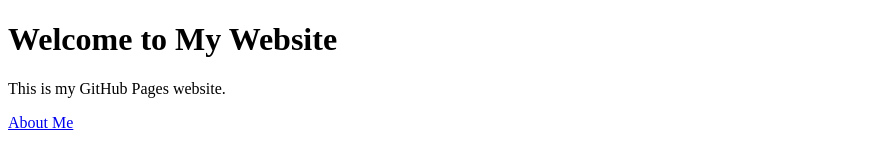
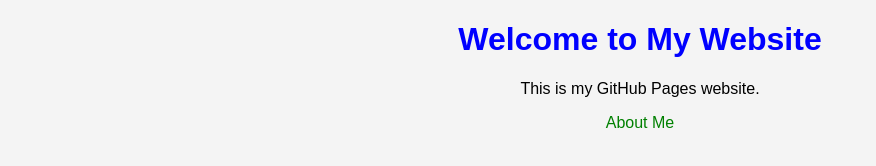
Before and after one commit to Shivsurya-p/Shivsurya-p, a plain HTML site: page index.html in a window 1280 px wide. Shown: the whole page, without its empty margins (0-876 px from the left). Drawn offline with Linux system fonts and the light colour scheme.

Commit message:
Update index.html

```diff
--- a/index.html
+++ b/index.html
@@ -4,7 +4,26 @@
     <meta charset="UTF-8">
     <meta name="viewport" content="width=device-width, initial-scale=1.0">
     <title>My Website</title>
-<link rel="stylesheet" href="style.css">
+    <style>
+        body {
+            font-family: Arial, sans-serif;
+            text-align: center;
+            background-color: #f4f4f4;
+        }
+
+        h1 {
+            color: blue;
+        }
+
+        a {
+            color: green;
+            text-decoration: none;
+        }
+
+        a:hover {
+            text-decoration: underline;
+        }
+    </style>
 </head>
 <body>
     <h1>Welcome to My Website</h1>
```
Lines whose indentation alone changed are shown as unchanged.
